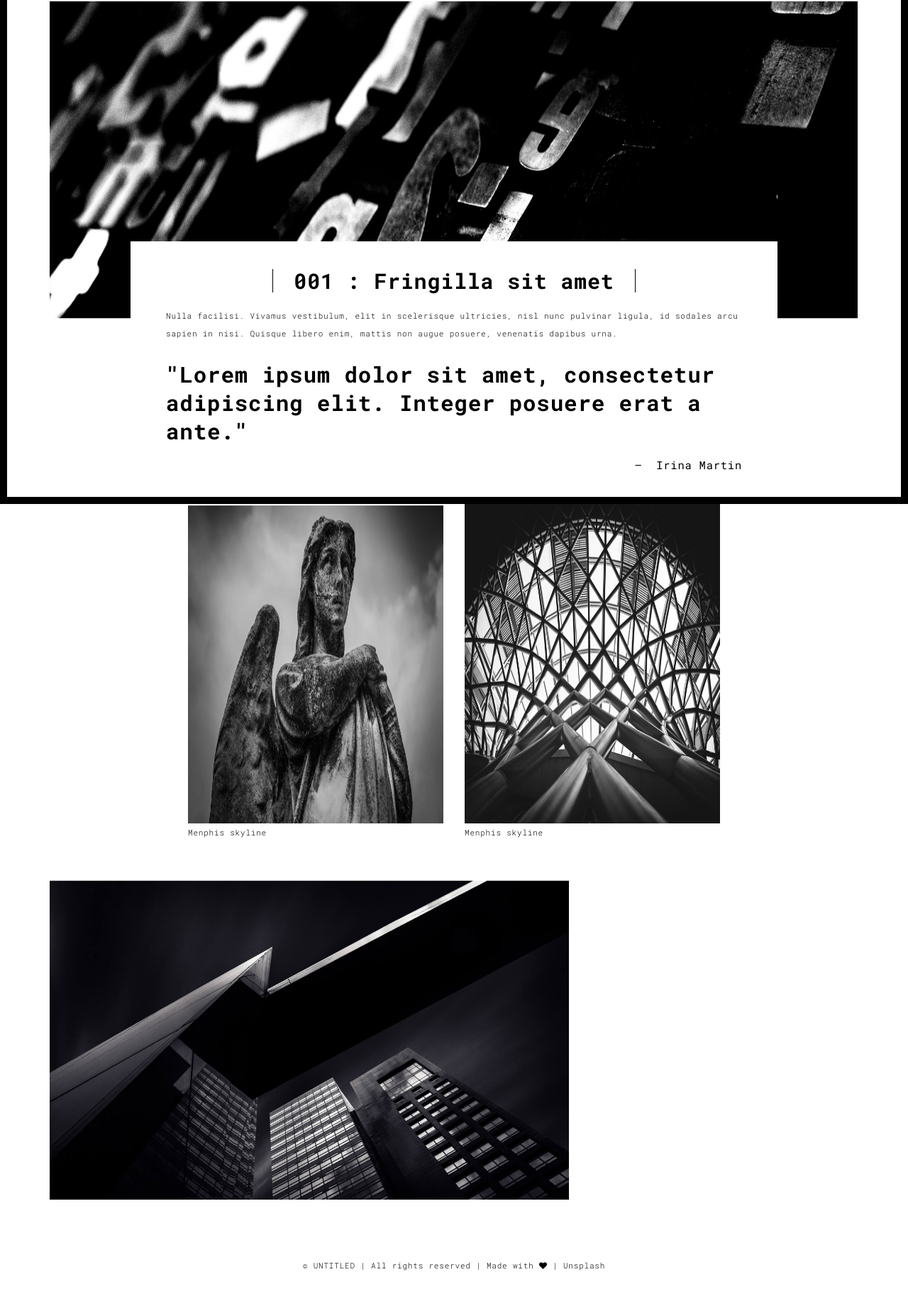
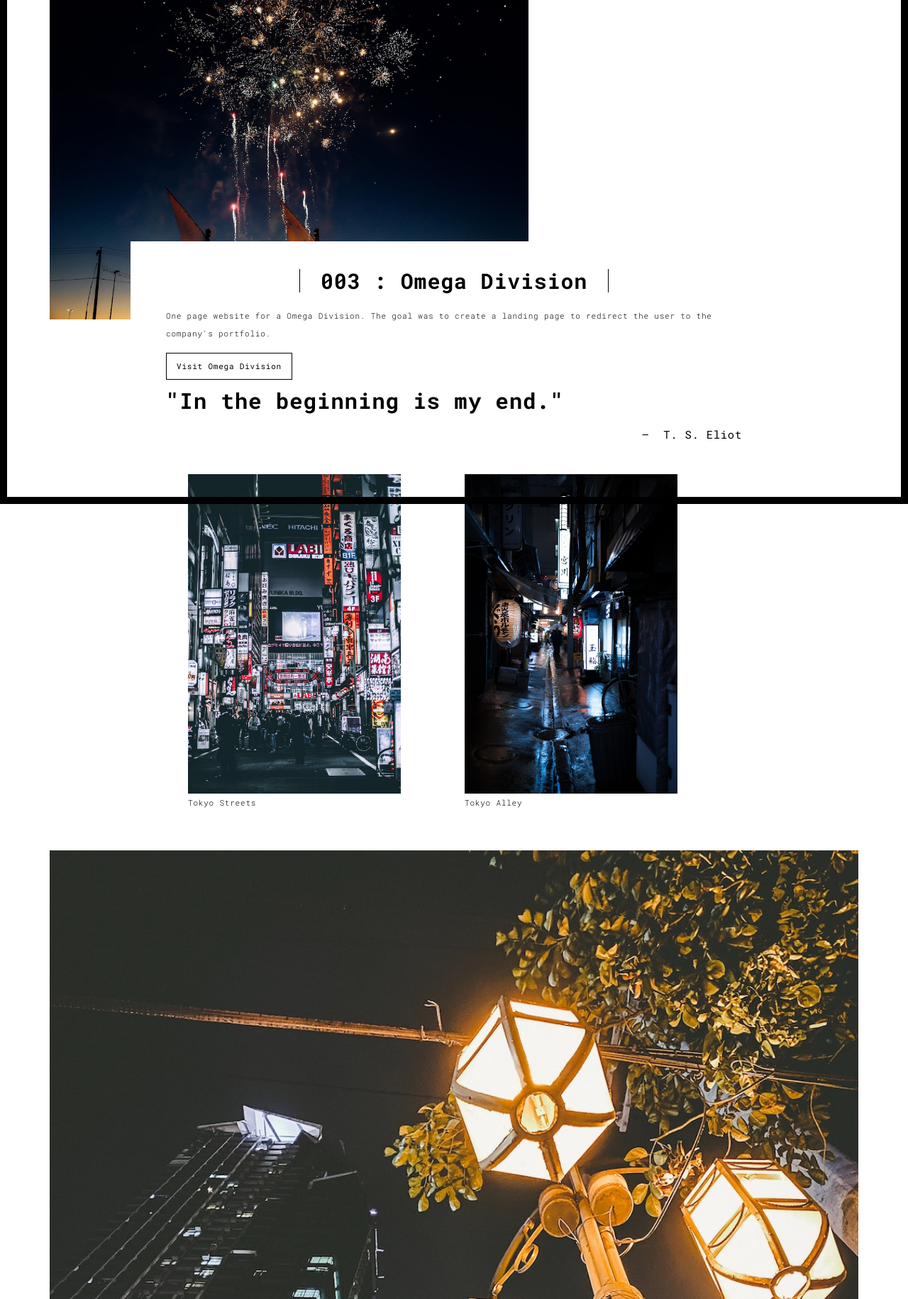
Before and after one commit to jsagao/portfo, a Flask app: template templates/work3.html in a window 1280 px wide. Shown: the part 90-1920 px from the top of the page at 71% size. Before the commit the page ends 1880 px from the top, so only its background shows below. Run offline with Flask 2, Linux system fonts and the light colour scheme; the template is opened without the code that fills it, so the values that code supplies are empty; some libraries are stand-ins or nearby versions.

Commit message:
added omegadivision

```diff
--- a/templates/work.html
+++ b/templates/work.html
@@ -89,9 +89,11 @@
                 Diesel Bay Area and their customers - includes booking
                 appointments, viewing services, messaging service, and carousel.
               </p>
+
               <a
                 href="https://silver-kataifi-27cbad.netlify.app/ "
                 target="_blank"
+                class = 'btn btn-default'
               >
                 Visit QuikStop Diesel Bay Area
               </a>
--- a/templates/work3.html
+++ b/templates/work3.html
@@ -76,27 +76,31 @@
         <div class="row">
           <div class="col-xs-12">
             <img
-              src="/static/assets/images/work001-01.jpg"
+              src="/static/assets/images/ship2.jpg"
               class="img-responsive"
               alt=""
             />
             <div class="card-container">
               <div class="text-center">
-                <h1 class="h2">001 : Fringilla sit amet</h1>
+                <h1 class="h2">003 : Omega Division</h1>
               </div>
               <p>
-                Nulla facilisi. Vivamus vestibulum, elit in scelerisque
-                ultricies, nisl nunc pulvinar ligula, id sodales arcu sapien in
-                nisi. Quisque libero enim, mattis non augue posuere, venenatis
-                dapibus urna.
+                One page website for a Omega Division. The goal was to create
+                a landing page to redirect the user to the company's portfolio.
               </p>
+                <a
+                href="http://omegadivision.com"
+                target="_blank"
+                class = 'btn btn-default'
+              >
+                Visit Omega Division
+              </a>
 
               <blockquote>
                 <p>
-                  "Lorem ipsum dolor sit amet, consectetur adipiscing elit.
-                  Integer posuere erat a ante."
+                  "In the beginning is my end."
                 </p>
-                <small class="pull-right">Irina Martin</small>
+                <small class="pull-right">T. S. Eliot</small>
               </blockquote>
             </div>
           </div>
@@ -105,27 +109,27 @@
             <div class="row">
               <div class="col-xs-12 col-md-6">
                 <img
-                  src="/static/assets/images/work001-02.jpg"
+                  src="/static/assets/images/tokyo1.jpg"
                   class="img-responsive"
                   alt=""
                 />
-                <p>Menphis skyline</p>
+                <p>Tokyo Streets</p>
               </div>
               <div class="col-xs-12 col-md-6">
                 <img
-                  src="/static/assets/images/work001-03.jpg"
+                  src="/static/assets/images/tokyo2.jpg"
                   class="img-responsive"
                   alt=""
                 />
-                <p>Menphis skyline</p>
+                <p>Tokyo Alley</p>
               </div>
             </div>
           </div>
 
           <div class="col-xs-12">
             <img
-              src="/static/assets/images/work001-04.jpg"
-              class="img-responsive"
+              src="/static/assets/images/manila1.jpg"
+              class="img-main"
               alt=""
             />
           </div>
```
Also changed, not shown: templates/works.html (+3 -4 lines).
